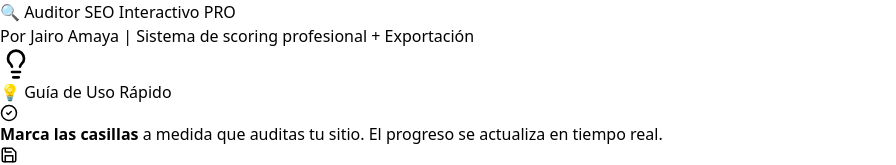
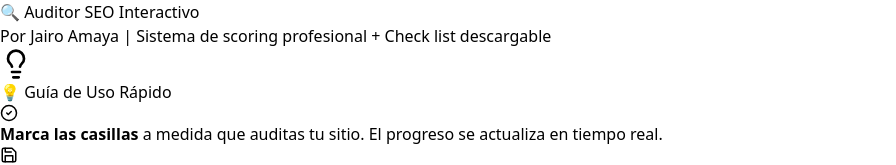
Before and after one commit to jairoamayalaverde/ASI-Auditor-SEO-Interactivo, a React (Vite) app: page / in a window 1280 px wide. Shown: the top 165 px of the page, without its empty margins (0-896 px from the left). Built offline with nearby package versions, Linux system fonts and the light colour scheme.

Commit message:
Update App.jsx

```diff
--- a/src/App.jsx
+++ b/src/App.jsx
@@ -539,10 +539,10 @@ export default function InteractiveSEOAudit() {
         {/* Header */}
         <div className="text-center mb-8">
           <h1 className="text-4xl md:text-6xl font-bold text-white mb-3">
-            🔍 Auditor SEO Interactivo PRO
+            🔍 Auditor SEO Interactivo
           </h1>
           <p className="text-slate-300 text-lg mb-6">
-            Por Jairo Amaya | Sistema de scoring profesional + Exportación
+            Por Jairo Amaya | Sistema de scoring profesional + Check list descargable
           </p>
 
           {/* NUEVA SECCIÓN: TIPS DE USO (AQUÍ ESTÁ LA MAGIA) */}
```
